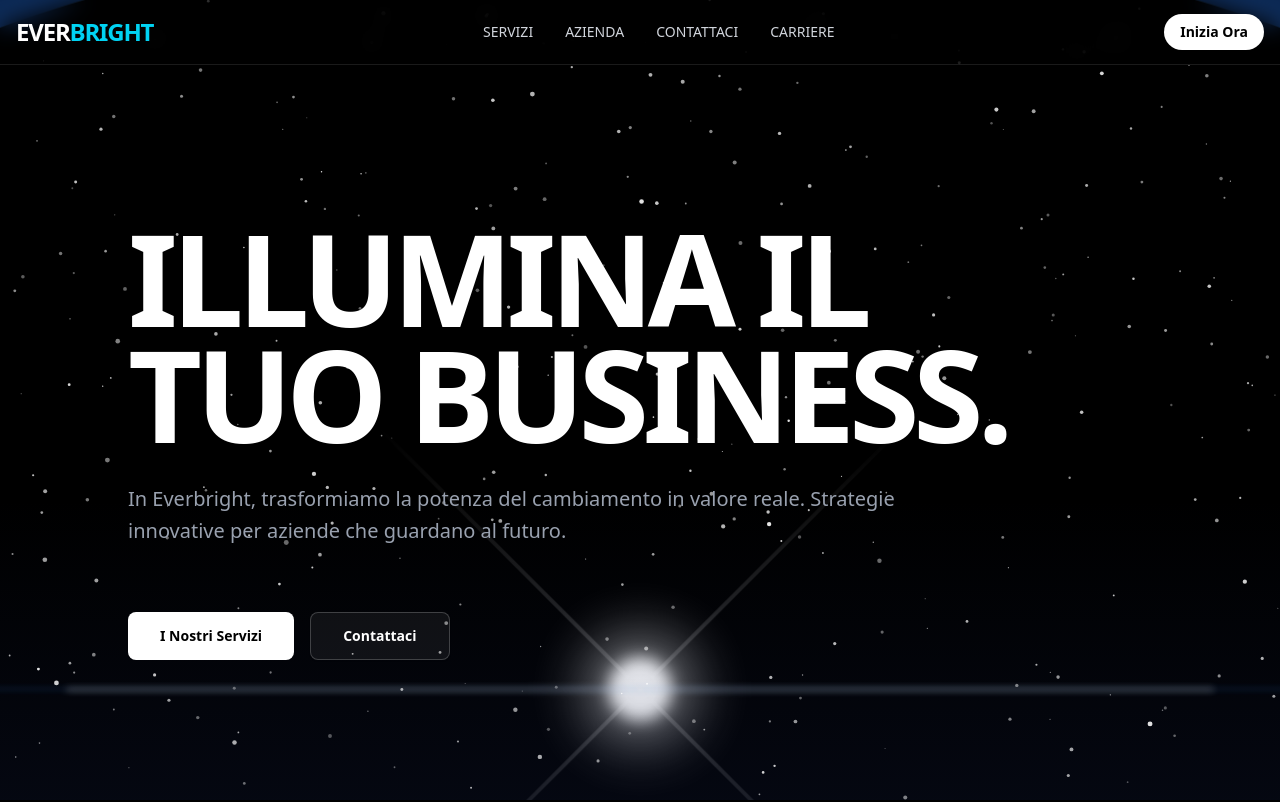
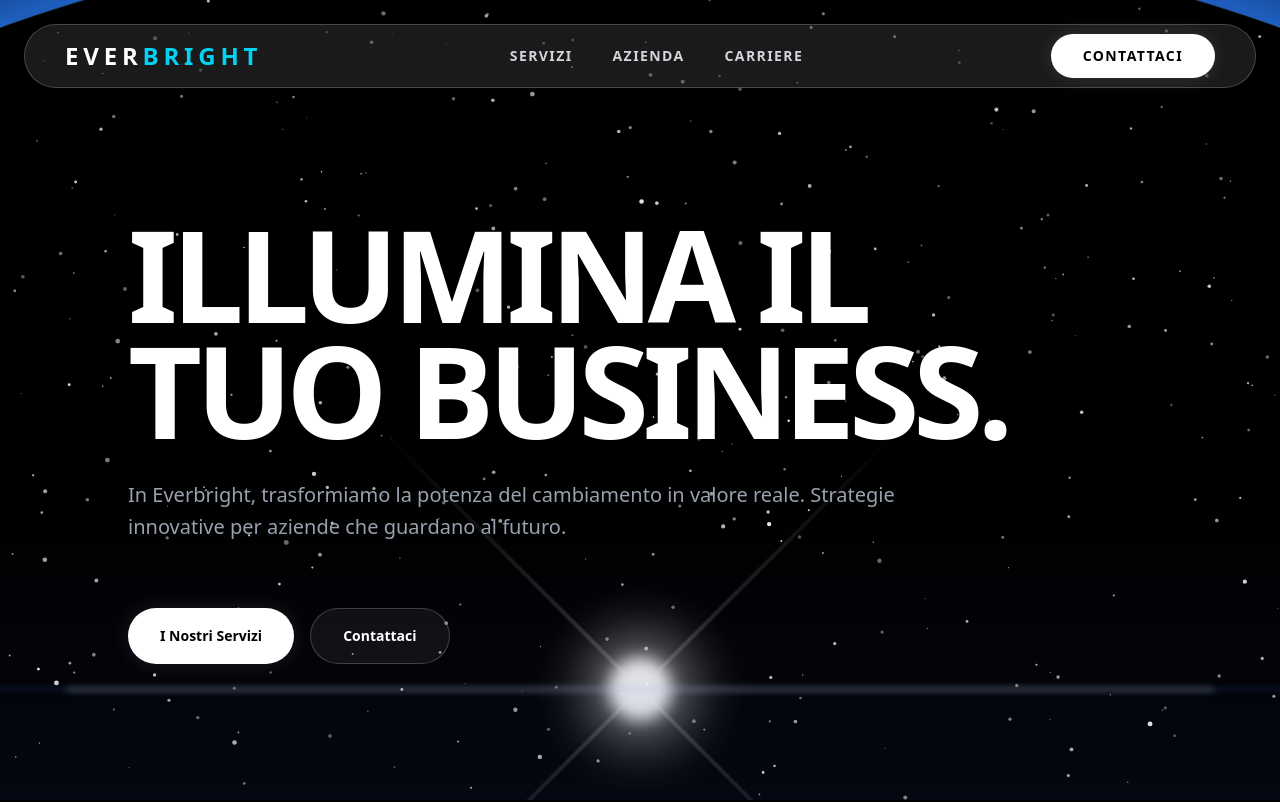
Before and after one commit to Aptul9/everbright-frontend, a Next.js app: page / in a window 1280 px wide. Shown: the top 802 px of the page. Built offline with nearby package versions, Linux system fonts and the light colour scheme.

Commit message:
barra sopra

```diff
--- a/components/Hero.tsx
+++ b/components/Hero.tsx
@@ -28,14 +28,14 @@ export function Hero() {
                 <div className="flex flex-col sm:flex-row items-start gap-4 mt-8">
                     <Button
                         size="lg"
-                        className="bg-white text-black hover:bg-gray-200 font-bold px-8 h-12 rounded-none md:rounded-md transition-all"
+                        className="bg-white text-black hover:bg-cyan-400 hover:text-black font-bold px-8 h-14 rounded-full transition-all shadow-[0_0_20px_rgba(255,255,255,0.1)] hover:shadow-[0_0_30px_rgba(34,211,238,0.4)] hover:scale-105"
                     >
                         I Nostri Servizi
                     </Button>
                     <Button
                         size="lg"
                         variant="outline"
-                        className="border-white text-white hover:bg-white/10 font-bold px-8 h-12 rounded-none md:rounded-md transition-all"
+                        className="border-white text-white hover:border-cyan-400 hover:text-cyan-400 font-bold px-8 h-14 rounded-full transition-all hover:bg-cyan-400/10 hover:shadow-[0_0_20px_rgba(34,211,238,0.2)] hover:scale-105"
                     >
                         Contattaci
                     </Button>
--- a/components/Navbar.tsx
+++ b/components/Navbar.tsx
@@ -32,38 +32,52 @@ export function Navbar() {
 
     return (
         <>
-            <header className="fixed top-0 w-full z-50 bg-black/50 backdrop-blur-md border-b border-white/10">
-                <div className="container mx-auto px-4 h-16 flex items-center justify-between">
+            <header className="fixed top-0 w-full z-50 px-6 py-6 pointer-events-none">
+                <div className="max-w-7xl mx-auto h-16 pointer-events-auto flex items-center justify-between px-10 bg-white/10 backdrop-blur-2xl border border-white/20 rounded-full shadow-[0_8px_32px_rgba(0,0,0,0.3)] transition-all duration-500 hover:border-cyan-400/30 group/nav">
                     {/* Logo */}
-                    <Link href="/" onClick={() => window.scrollTo({ top: 0, behavior: 'smooth' })} className="flex items-center text-2xl font-bold tracking-tighter uppercase">
+                    <Link
+                        href="/"
+                        onClick={() => window.scrollTo({ top: 0, behavior: 'smooth' })}
+                        className="flex items-center text-xl md:text-2xl font-black tracking-[0.2em] uppercase transition-transform duration-300 hover:scale-105"
+                    >
                         <span className="text-white">EVER</span>
                         <span className="text-cyan-400">BRIGHT</span>
                     </Link>
 
                     {/* Desktop Navigation */}
-                    <nav className="hidden md:flex items-center gap-8">
-                        <a href="#servizi" onClick={(e) => handleScroll(e, "#servizi")} className="text-sm font-medium text-gray-300 hover:text-white transition-colors cursor-pointer">
-                            SERVIZI
-                        </a>
-                        <a href="#azienda" onClick={(e) => handleScroll(e, "#azienda")} className="text-sm font-medium text-gray-300 hover:text-white transition-colors cursor-pointer">
-                            AZIENDA
-                        </a>
-                        <a href="#contatti" onClick={(e) => handleScroll(e, "#contatti")} className="text-sm font-medium text-gray-300 hover:text-white transition-colors cursor-pointer">
-                            CONTATTACI
-                        </a>
-                        <Link href="#" className="text-sm font-medium text-gray-300 hover:text-white transition-colors">
-                            CARRIERE
-                        </Link>
+                    <nav className="hidden md:flex items-center gap-10">
+                        {[
+                            { name: "SERVIZI", id: "#servizi" },
+                            { name: "AZIENDA", id: "#azienda" },
+                            { name: "CARRIERE", id: "#carriere" },
+                        ].map((link) => (
+                            <a
+                                key={link.name}
+                                href={link.id}
+                                onClick={(e) => handleScroll(e, link.id)}
+                                className="relative text-sm font-bold tracking-[0.1em] text-gray-300 hover:text-cyan-400 hover:scale-110 transition-all duration-300 cursor-pointer"
+                            >
+                                {link.name}
+                            </a>
+                        ))}
                     </nav>
 
                     {/* CTA Button */}
                     <div className="hidden md:block">
                         <Button
-                            className="bg-white text-black hover:bg-gray-200 font-bold rounded-full transition-all"
+                            className="bg-white text-black hover:bg-cyan-400 hover:text-black font-bold rounded-full px-8 h-11 text-sm tracking-widest uppercase transition-all duration-300 shadow-[0_0_20px_rgba(255,255,255,0.1)] hover:shadow-[0_0_25px_rgba(34,211,238,0.4)] hover:scale-105 active:scale-95"
                             onClick={() => setIsContactOpen(true)}
                         >
-                            Inizia Ora
+                            Contattaci
                         </Button>
+                    </div>
+
+                    {/* Mobile Menu Icon */}
+                    <div className="md:hidden flex items-center">
+                        <div className="w-6 h-4 flex flex-col justify-between cursor-pointer group/mobile">
+                            <span className="w-full h-[2px] bg-white rounded-full transition-all group-hover/mobile:bg-cyan-400" />
+                            <span className="w-2/3 h-[2px] bg-white rounded-full self-end transition-all group-hover/mobile:bg-cyan-400 group-hover/mobile:w-full" />
+                        </div>
                     </div>
                 </div>
             </header>
```
